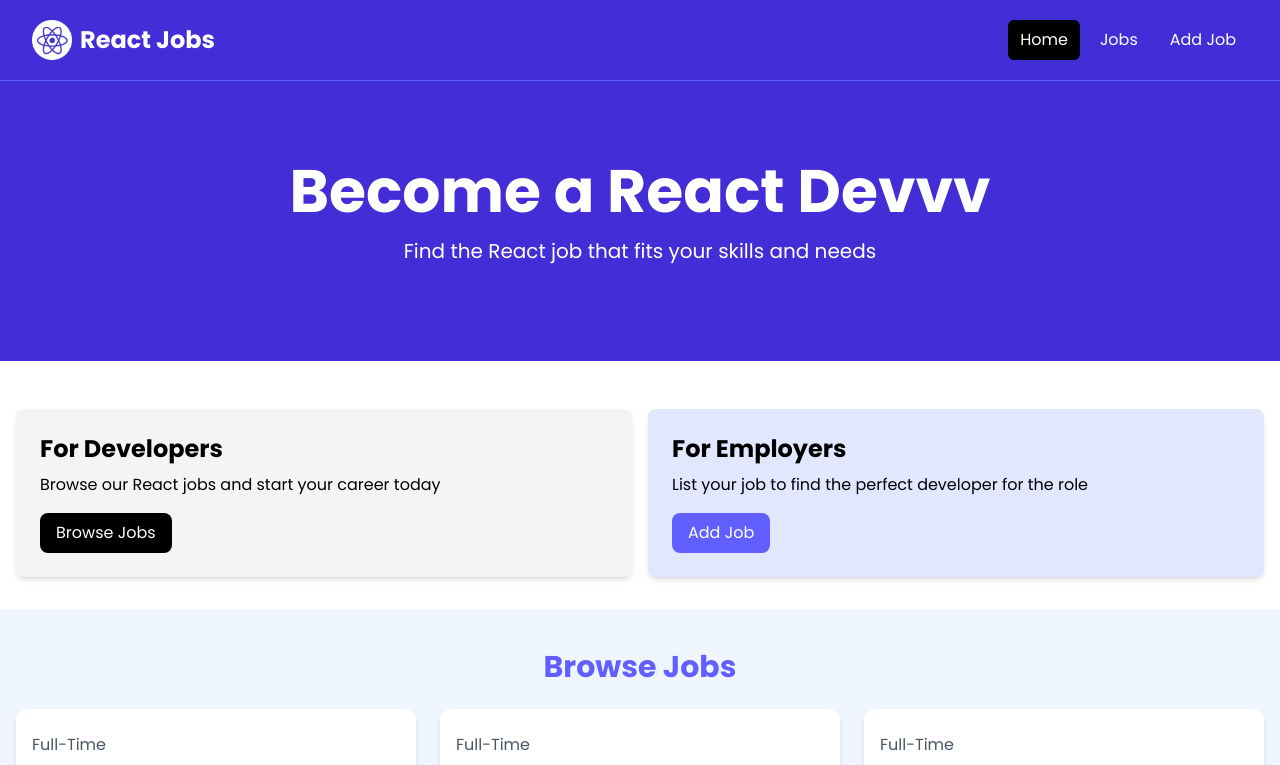
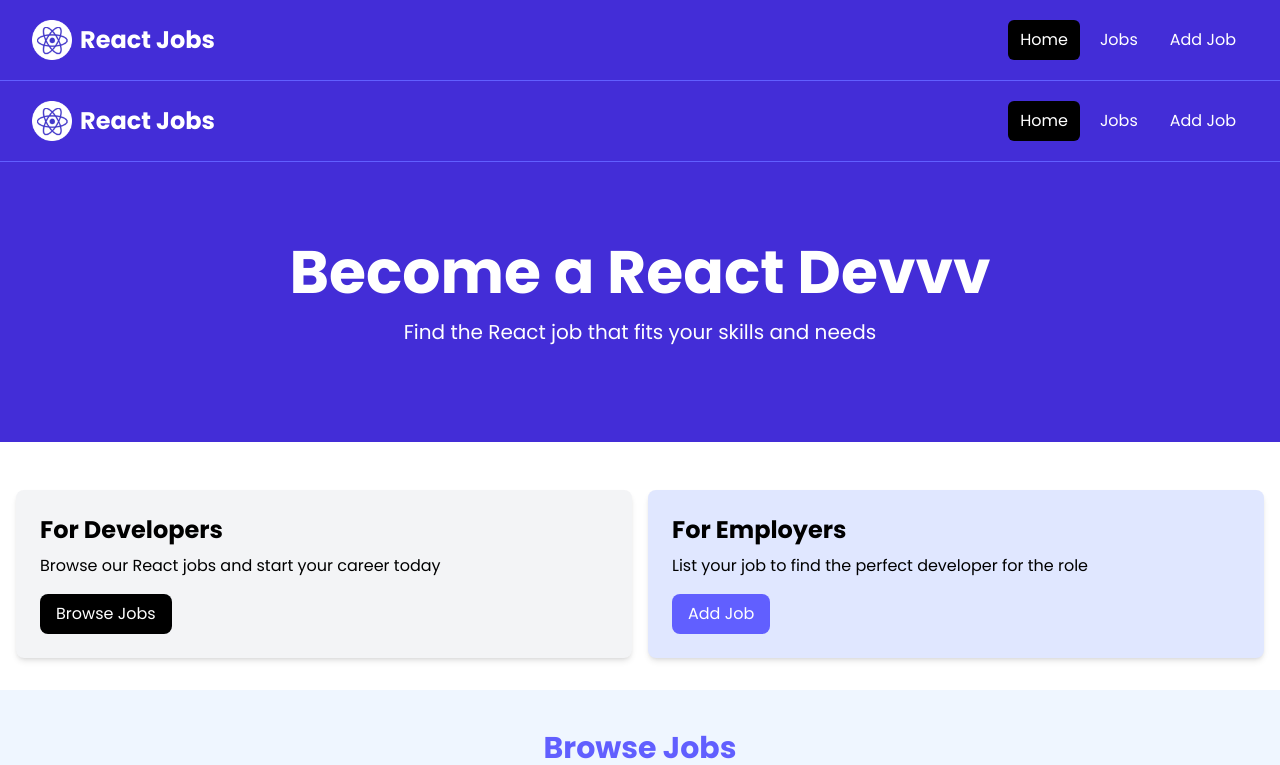
Before and after one commit to doinby/react-crashcourse-traversymedia, a React (Vite) app: page / in a window 1280 px wide. Shown: the top 765 px of the page. Built offline with nearby package versions, Linux system fonts and the light colour scheme.

Commit message:
fix nav bar not display on non-index pages

```diff
--- a/src/components/Navbar.jsx
+++ b/src/components/Navbar.jsx
@@ -1,13 +1,12 @@
+// swap all <a> to React Router's <Link to=''>
+
 export default function Navbar() {
 	return (
 		<nav className='bg-indigo-700 border-b border-indigo-500'>
 			<div className='mx-auto max-w-7xl px-2 sm:px-6 lg:px-8'>
 				<div className='flex h-20 items-center justify-between'>
 					<div className='flex flex-1 items-center justify-center md:items-stretch md:justify-start'>
-						<a
-							className='flex flex-shrink-0 items-center mr-4'
-							href='/index.html'
-						>
+						<a className='flex flex-shrink-0 items-center mr-4' href='/'>
 							<img
 								className='h-10 w-auto'
 								src='src/assets/images/logo.png'
@@ -20,19 +19,19 @@ export default function Navbar() {
 						<div className='md:ml-auto'>
 							<div className='flex space-x-2'>
 								<a
-									href='/index.html'
+									href='/'
 									className='text-white bg-black hover:bg-gray-900 hover:text-white rounded-md px-3 py-2'
 								>
 									Home
 								</a>
 								<a
-									href='/jobs.html'
+									href='/jobs'
 									className='text-white hover:bg-gray-900 hover:text-white rounded-md px-3 py-2'
 								>
 									Jobs
 								</a>
 								<a
-									href='/add-job.html'
+									href='/add-job'
 									className='text-white hover:bg-gray-900 hover:text-white rounded-md px-3 py-2'
 								>
 									Add Job
--- a/src/layouts/MainLayout.jsx
+++ b/src/layouts/MainLayout.jsx
@@ -1,8 +1,10 @@
+import Navbar from '../components/Navbar';
 import { Outlet } from 'react-router';
 
 export default function MainLayout() {
 	return (
 		<>
+			<Navbar />
 			<Outlet />
 		</>
 	);
```
